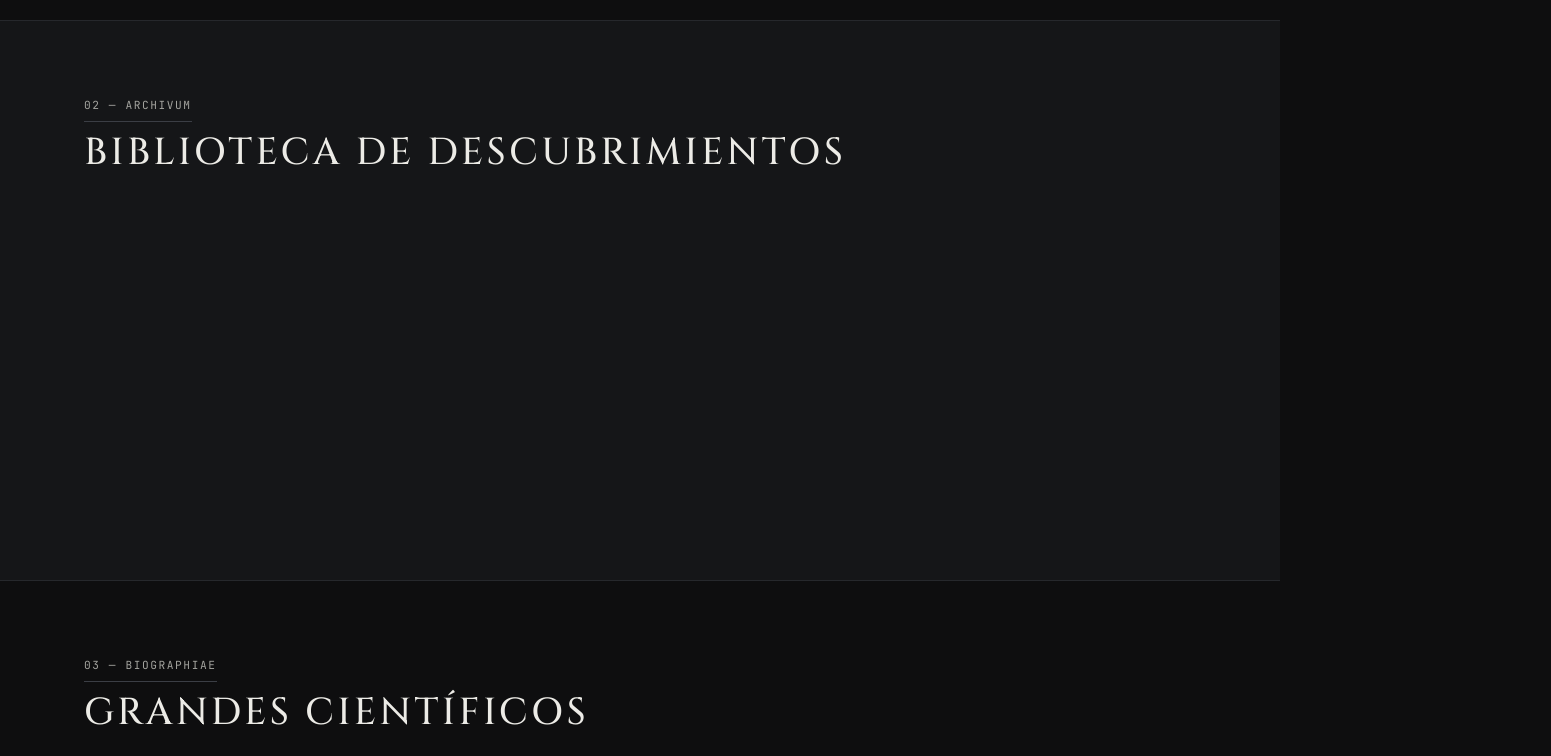
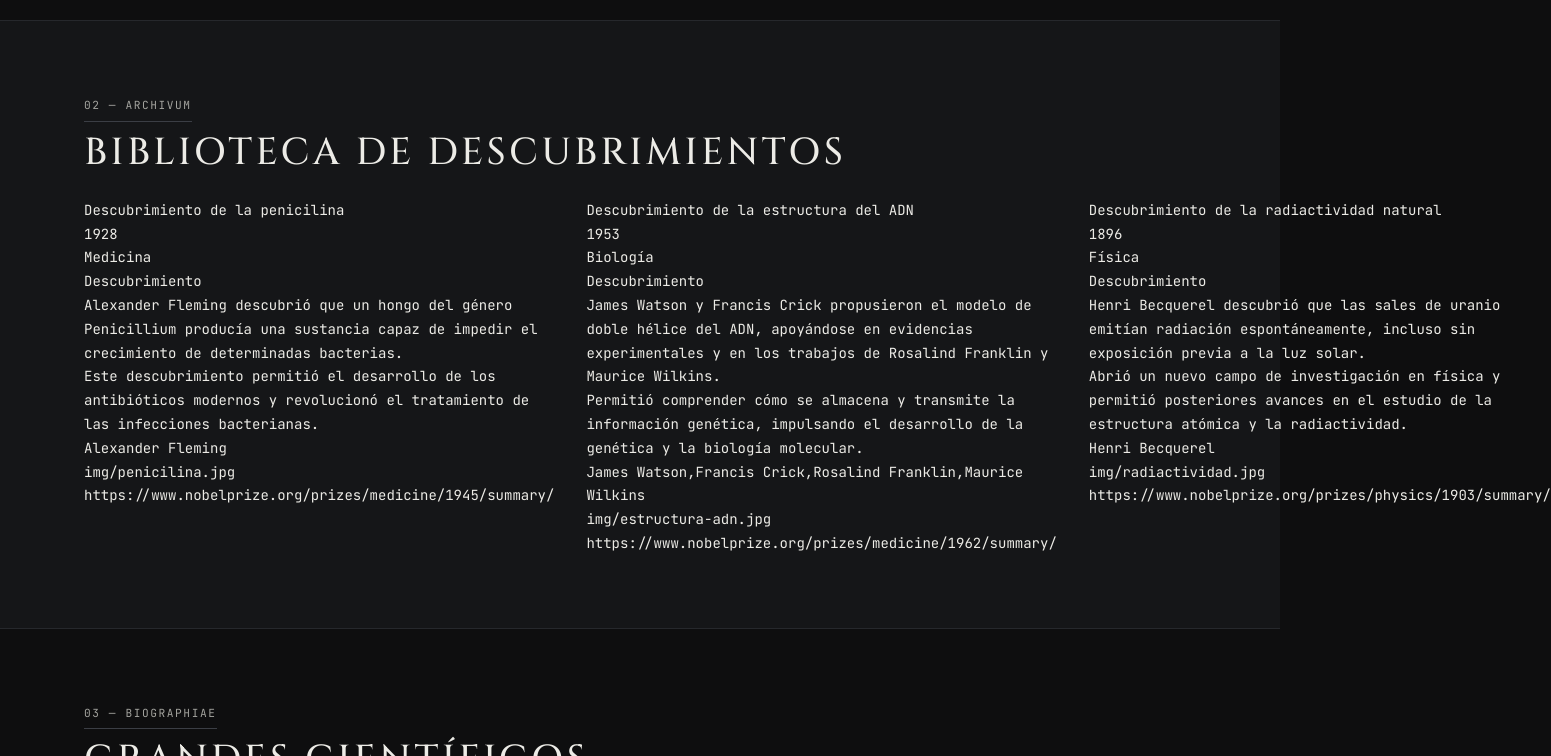
Before and after one commit to Gabriel-Woodsprite/science-explorer, a plain HTML site: page index.html in a window 1280 px wide. Shown: the part 611-1367 px from the top of the page, 1551 px wide, since content can reach past the window. Drawn offline with Linux system fonts and the light colour scheme.

Commit message:
feature/Renderizado basico para fichas de Descubrimientos

```diff
--- a/css/estilos.css
+++ b/css/estilos.css
@@ -85,7 +85,9 @@ h2 {
 a {
 	color: inherit;
 	text-decoration: none;
-  transition: color var(--transicion), background-color var(--transicion),
+	transition:
+		color var(--transicion),
+		background-color var(--transicion),
 		border-color var(--transicion);
 }
 
@@ -246,7 +248,9 @@ ul {
 		width: 100%;
 		height: 1.5px;
 		background-color: var(--texto-principal);
-    transition: transform var(--transicion), opacity var(--transicion);
+		transition:
+			transform var(--transicion),
+			opacity var(--transicion);
 	}
 
 	.nav-principal {
@@ -306,3 +310,14 @@ ul {
 		text-align: center;
 	}
 }
+
+/*
+    +-----------------------------------------------------------+
+    |                  8. DESCUBRIMIENTOS                       |
+    +-----------------------------------------------------------+
+*/
+
+.--contenedor-fichas {
+	display: flex;
+	gap: 2rem;
+}
--- a/index.html
+++ b/index.html
@@ -9,8 +9,7 @@
 		<link rel="preconnect" href="https://fonts.gstatic.com" crossorigin />
 		<link
 			href="https://fonts.googleapis.com/css2?family=Cinzel:wght@500;600&family=JetBrains+Mono:wght@400;500&display=swap"
-      rel="stylesheet"
-    />
+			rel="stylesheet" />
 
 		<link rel="stylesheet" href="css/estilos.css" />
 	</head>
@@ -25,13 +24,11 @@
 					type="checkbox"
 					id="menu-toggle"
 					class="menu-checkbox"
-          aria-hidden="true"
-        />
+					aria-hidden="true" />
 				<label
 					for="menu-toggle"
 					class="menu-boton"
-          aria-label="Abrir o cerrar menú de navegación"
-        >
+					aria-label="Abrir o cerrar menú de navegación">
 					<span class="linea"></span>
 					<span class="linea"></span>
 					<span class="linea"></span>
@@ -56,8 +53,7 @@
 			<section
 				id="inicio"
 				class="seccion-bloque"
-        aria-labelledby="titulo-inicio"
-      >
+				aria-labelledby="titulo-inicio">
 				<div class="contenedor">
 					<span class="etiqueta-modulo">01 — Praesentatio</span>
 					<h2 id="titulo-inicio">Inicio</h2>
@@ -68,11 +64,11 @@
 			<section
 				id="descubrimientos"
 				class="seccion-bloque"
-        aria-labelledby="titulo-descubrimientos"
-      >
+				aria-labelledby="titulo-descubrimientos">
 				<div class="contenedor">
 					<span class="etiqueta-modulo">02 — Archivum</span>
 					<h2 id="titulo-descubrimientos">Biblioteca de descubrimientos</h2>
+					<div class="--contenedor-fichas"></div>
 				</div>
 			</section>
 
@@ -80,11 +76,11 @@
 			<section
 				id="cientificos"
 				class="seccion-bloque"
-        aria-labelledby="titulo-cientificos"
-      >
+				aria-labelledby="titulo-cientificos">
 				<div class="contenedor">
 					<span class="etiqueta-modulo">03 — Biographiae</span>
 					<h2 id="titulo-cientificos">Grandes científicos</h2>
+					<div class="--contenedor-cientificos"></div>
 				</div>
 			</section>
 
@@ -92,8 +88,7 @@
 			<section
 				id="laboratorio"
 				class="seccion-bloque"
-        aria-labelledby="titulo-laboratorio"
-      >
+				aria-labelledby="titulo-laboratorio">
 				<div class="contenedor">
 					<span class="etiqueta-modulo">04 — Simulationes</span>
 					<h2 id="titulo-laboratorio">Laboratorio interactivo</h2>
@@ -104,8 +99,7 @@
 			<section
 				id="cronologia"
 				class="seccion-bloque"
-        aria-labelledby="titulo-cronologia"
-      >
+				aria-labelledby="titulo-cronologia">
 				<div class="contenedor">
 					<span class="etiqueta-modulo">05 — Monumenta</span>
 					<h2 id="titulo-cronologia">Línea del tiempo</h2>
@@ -116,8 +110,7 @@
 			<section
 				id="desafio"
 				class="seccion-bloque"
-        aria-labelledby="titulo-desafio"
-      >
+				aria-labelledby="titulo-desafio">
 				<div class="contenedor">
 					<span class="etiqueta-modulo">06 — Quaestio</span>
 					<h2 id="titulo-desafio">Desafío científico</h2>
@@ -128,8 +121,7 @@
 			<section
 				id="bitacora"
 				class="seccion-bloque"
-        aria-labelledby="titulo-bitacora"
-      >
+				aria-labelledby="titulo-bitacora">
 				<div class="contenedor">
 					<span class="etiqueta-modulo">07 — Commentarii</span>
 					<h2 id="titulo-bitacora">Mi bitácora científica</h2>
@@ -146,5 +138,6 @@
 				<span class="footer-estado">Ciencia · Computación · IA</span>
 			</div>
 		</footer>
+		<script type="module" src="js/app.js"></script>
 	</body>
 </html>
--- a/js/app.js
+++ b/js/app.js
@@ -1,2 +1,4 @@
 import { biblioteca } from "./biblioteca.js";
+import { renderFicha } from "./datos.js";
 biblioteca();
+renderFicha();
--- a/js/datos.js
+++ b/js/datos.js
@@ -2,7 +2,7 @@ const fichas = [
 	{
 		id: "desc-001",
 		nombre: "Descubrimiento de la penicilina",
-		anio: 1928,
+		anio: "1928",
 		area: "Medicina",
 		tipo: "Descubrimiento",
 		descripcion:
@@ -16,7 +16,7 @@ const fichas = [
 	{
 		id: "desc-002",
 		nombre: "Descubrimiento de la estructura del ADN",
-		anio: 1953,
+		anio: "1953",
 		area: "Biología",
 		tipo: "Descubrimiento",
 		descripcion:
@@ -35,7 +35,7 @@ const fichas = [
 	{
 		id: "desc-003",
 		nombre: "Descubrimiento de la radiactividad natural",
-		anio: 1896,
+		anio: "1896",
 		area: "Física",
 		tipo: "Descubrimiento",
 		descripcion:
@@ -101,3 +101,32 @@ const hitos = [
 	},
 ];
 const preguntas = {};
+
+function renderFicha() {
+	const contenedor = document.querySelector(".--contenedor-fichas");
+
+	fichas.forEach(e => {
+		const ficha = document.createElement("DIV");
+		for (const [key, value] of Object.entries(e)) {
+			if (key !== "id") {
+				const p = document.createElement("P");
+				p.classList.add(key);
+				p.textContent = value;
+				ficha.appendChild(p);
+			}
+		}
+		contenedor.appendChild(ficha);
+	});
+
+	console.log(contenedor);
+}
+const hola = {
+	hola: 1,
+	hola3: 2,
+};
+
+function renderCientifico() {}
+
+function renderHito() {}
+
+export { renderFicha, renderCientifico, renderHito };
```
Lines whose indentation alone changed are shown as unchanged.
